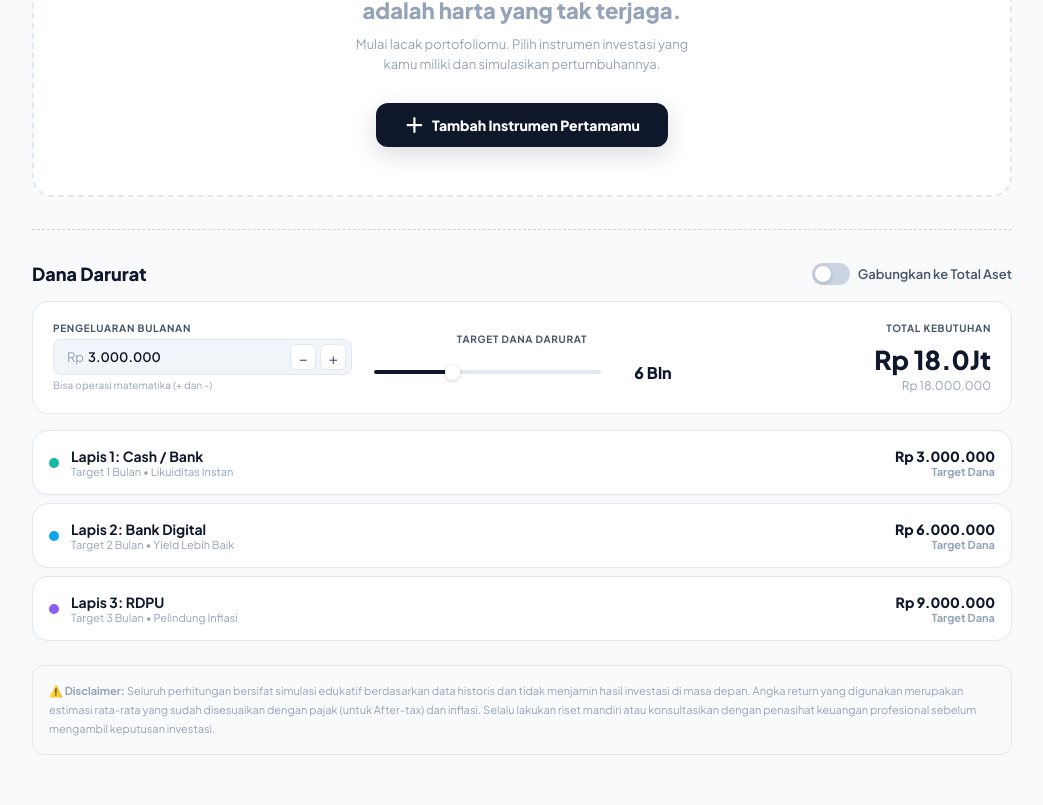
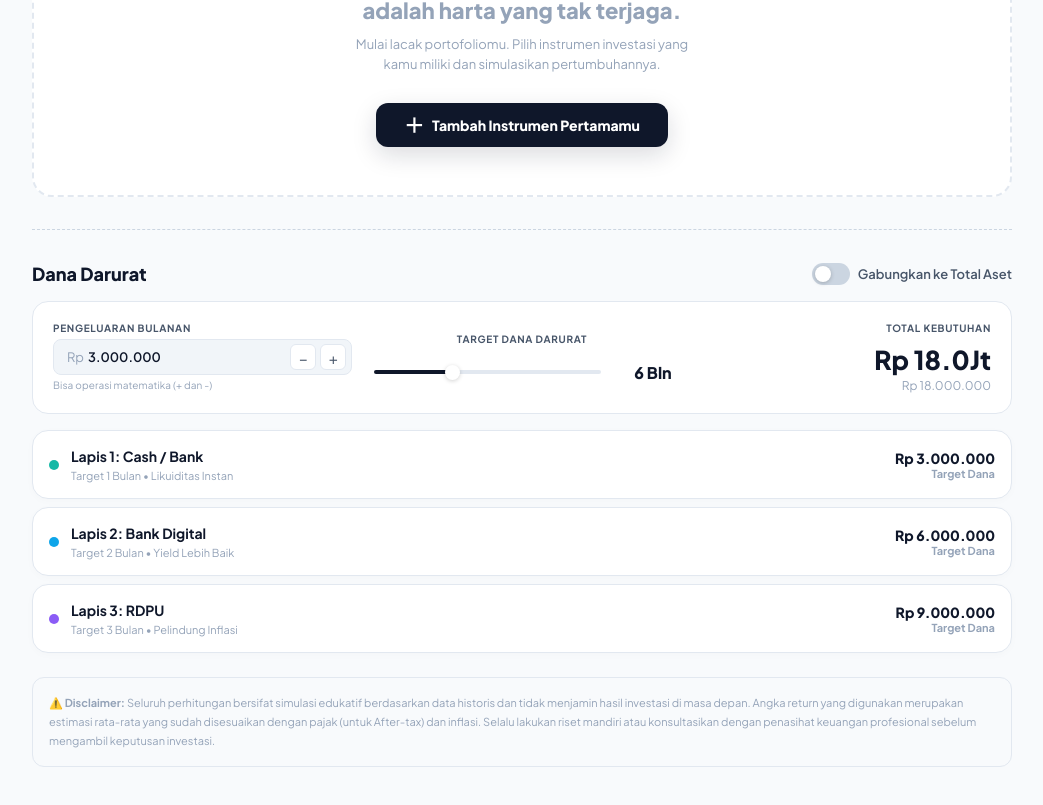
Before and after one commit to affanmaulana/jejak-uang, a React (Vite) app: page / in a window 1280 px wide. Shown: the part 651-1456 px from the top of the page, without its empty margins (118-1161 px from the left). Built offline with nearby package versions, Linux system fonts and the light colour scheme.

Commit message:
feat: spacing

```diff
--- a/src/components/InputTab.jsx
+++ b/src/components/InputTab.jsx
@@ -246,7 +246,7 @@
                         flexShrink: 0,
                       }}
                     />
-                    <div style={{ display: "flex", flexDirection: "column" }}>
+                    <div style={{ display: "flex", flexDirection: "column", gap: 4 }}>
                       <span
                         style={{
                           fontSize: 14,
@@ -268,7 +268,7 @@
                   </div>
 
                   <div style={{ display: "flex", alignItems: "center", gap: 16 }}>
-                    <div style={{ textAlign: "right" }}>
+                    <div style={{ textAlign: "right", display: "flex", flexDirection: "column", gap: 4 }}>
                       <div
                         style={{
                           fontSize: 14,
@@ -1137,12 +1137,12 @@
               <div style={{ display: "flex", alignItems: "center", gap: 12, flex: 1 }}>
                 {/* Indikator Warna Sesuai Token DataViz */}
                 <div style={{ width: 10, height: 10, borderRadius: "50%", background: tokens.colors.dataViz.cash, flexShrink: 0 }} />
-                <div style={{ display: "flex", flexDirection: "column" }}>
+                <div style={{ display: "flex", flexDirection: "column", gap: 4 }}>
                   <span style={{ fontSize: 14, fontWeight: 700, color: tokens.colors.text.primary }}>Lapis 1: Cash / Bank</span>
                   <span style={{ fontSize: 11, color: tokens.colors.text.tertiary }}>Target {t1Months} Bulan • Likuiditas Instan</span>
                 </div>
               </div>
-              <div style={{ textAlign: "right" }}>
+              <div style={{ textAlign: "right", gap: 4 }}>
                 <div style={{ fontSize: 14, fontWeight: 800, color: tokens.colors.text.primary, fontFamily: tokens.typography.fontFamily }}>
                   {formatIDR(monthlyExpense * t1Months)}
                 </div>
@@ -1158,12 +1158,12 @@
             }}>
               <div style={{ display: "flex", alignItems: "center", gap: 12, flex: 1 }}>
                 <div style={{ width: 10, height: 10, borderRadius: "50%", background: tokens.colors.dataViz.digitalBank, flexShrink: 0 }} />
-                <div style={{ display: "flex", flexDirection: "column" }}>
+                <div style={{ display: "flex", flexDirection: "column", gap: 4 }}>
                   <span style={{ fontSize: 14, fontWeight: 700, color: tokens.colors.text.primary }}>Lapis 2: Bank Digital</span>
                   <span style={{ fontSize: 11, color: tokens.colors.text.tertiary }}>Target {t2Months} Bulan • Yield Lebih Baik</span>
                 </div>
               </div>
-              <div style={{ textAlign: "right" }}>
+              <div style={{ textAlign: "right", gap: 4 }}>
                 <div style={{ fontSize: 14, fontWeight: 800, color: tokens.colors.text.primary, fontFamily: tokens.typography.fontFamily }}>
                   {formatIDR(monthlyExpense * t2Months)}
                 </div>
@@ -1179,12 +1179,12 @@
             }}>
               <div style={{ display: "flex", alignItems: "center", gap: 12, flex: 1 }}>
                 <div style={{ width: 10, height: 10, borderRadius: "50%", background: tokens.colors.dataViz.rdpu, flexShrink: 0 }} />
-                <div style={{ display: "flex", flexDirection: "column" }}>
+                <div style={{ display: "flex", flexDirection: "column", gap: 4 }}>
                   <span style={{ fontSize: 14, fontWeight: 700, color: tokens.colors.text.primary }}>Lapis 3: RDPU</span>
                   <span style={{ fontSize: 11, color: tokens.colors.text.tertiary }}>Target {t3Months} Bulan • Pelindung Inflasi</span>
                 </div>
               </div>
-              <div style={{ textAlign: "right" }}>
+              <div style={{ textAlign: "right", gap: 4 }}>
                 <div style={{ fontSize: 14, fontWeight: 800, color: tokens.colors.text.primary, fontFamily: tokens.typography.fontFamily }}>
                   {formatIDR(monthlyExpense * t3Months)}
                 </div>
```
